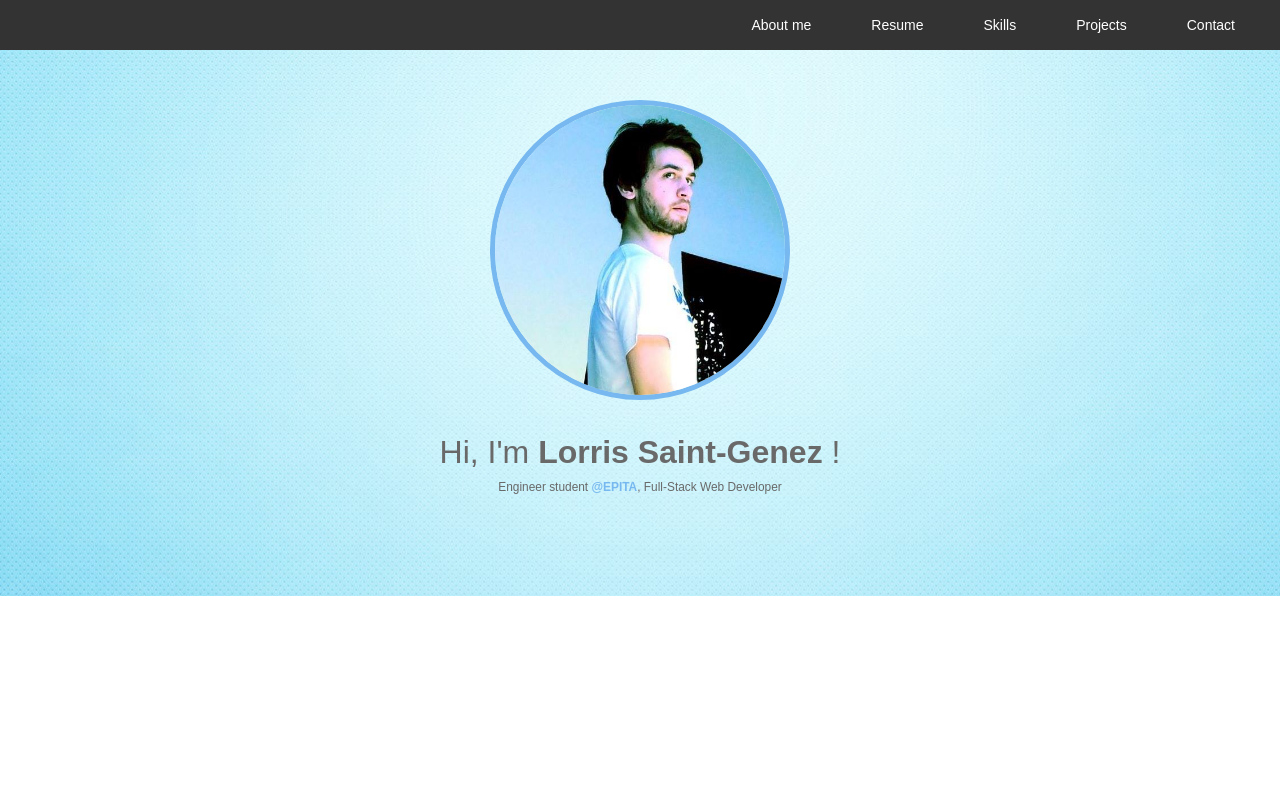
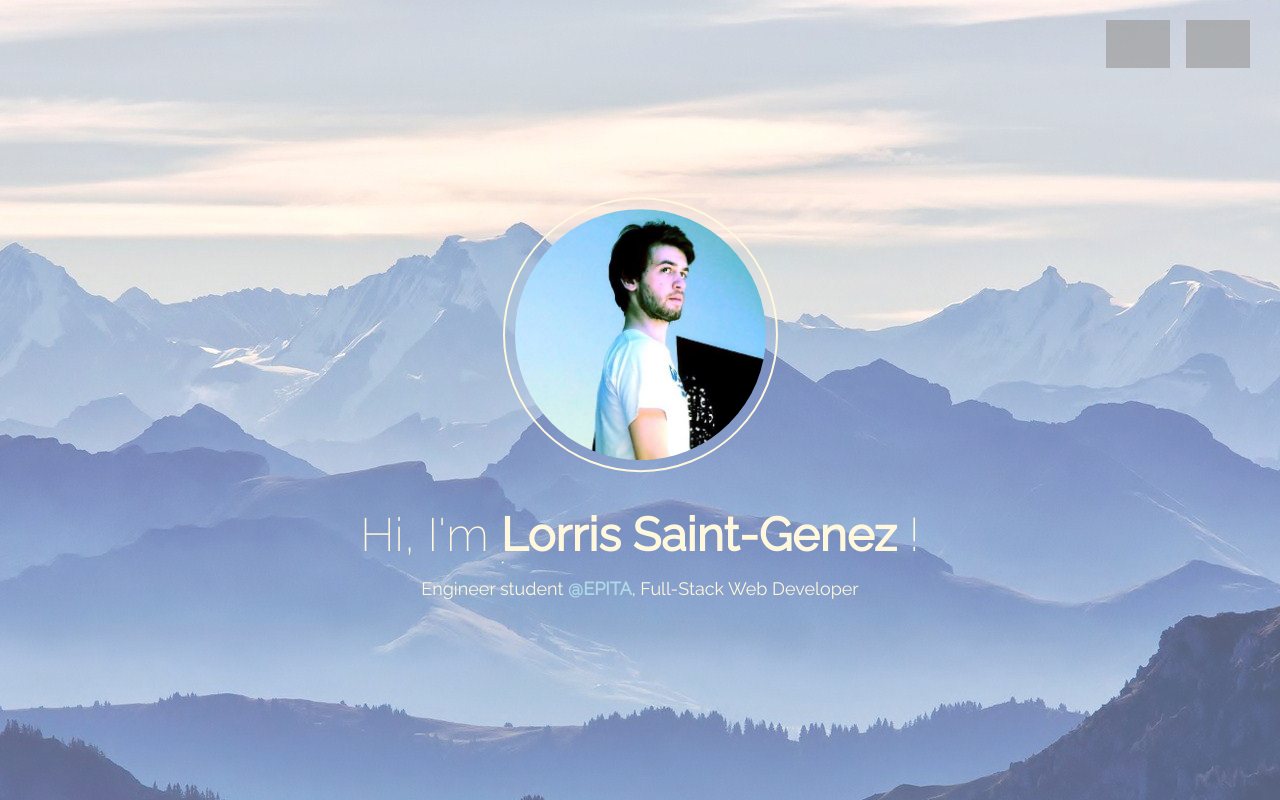
Before and after one commit to LorrisSaintGenez/website, a React (Create React App) app: page / in a window 1280 px wide. Built offline with nearby package versions, Linux system fonts and the light colour scheme; grey boxes are pictures that could not be loaded.

Commit message:
[Home] Add background, links, fonts

```diff
--- a/public/index.html
+++ b/public/index.html
@@ -10,7 +10,7 @@
     -->
     <link rel="stylesheet" href="https://maxcdn.bootstrapcdn.com/bootstrap/latest/css/bootstrap.min.css">
     <link rel="stylesheet" href="https://maxcdn.bootstrapcdn.com/bootstrap/latest/css/bootstrap-theme.min.css">
-
+    <link href="https://fonts.googleapis.com/css?family=Raleway:200,300,400" rel="stylesheet">
     <link rel="manifest" href="%PUBLIC_URL%/manifest.json">
     <link rel="shortcut icon" href="%PUBLIC_URL%/favicon.ico">
     <!--
--- a/src/App.css
+++ b/src/App.css
@@ -15,3 +15,54 @@
   from { transform: rotate(0deg); }
   to { transform: rotate(360deg); }
 }
+
+.background-image {
+  position: fixed;
+  top: 0;
+  left: 0;
+  right: 0;
+  z-index: 0;
+
+  display: block;
+  background: url("./background.jpg") center;
+  height: 100vh;
+  filter: opacity(66%);
+}
+
+.linkedin {
+  position: fixed;
+  top: 20px;
+  right: 30px;
+  width: 64px;
+  z-index: 99999;
+  filter: opacity(70%);
+}
+
+.github {
+  position: fixed;
+  top: 20px;
+  right: 110px;
+  width: 64px;
+  z-index: 99999;
+  filter: opacity(70%);
+}
+
+@media (max-width: 767px) {
+  .linkedin {
+    position: fixed;
+    top: 10px;
+    right: 10px;
+    width: 40px;
+    z-index: 99999;
+    filter: opacity(70%);
+  }
+
+  .github {
+    position: fixed;
+    top: 10px;
+    right: 60px;
+    width: 40px;
+    z-index: 99999;
+    filter: opacity(70%);
+  }
+}
--- a/src/App.js
+++ b/src/App.js
@@ -1,7 +1,9 @@
 import React, { Component } from 'react';
 
-import Header from './header/header.js';
 import About from './about/about.js';
+
+import Linkedin from './linkedin.png';
+import Github from './github.png';
 
 import './App.css';
 
@@ -9,7 +11,13 @@ class App extends Component {
   render() {
     return (
       <div className="App">
-        <Header/>
+        <div className="background-image" />
+        <a href="https://www.linkedin.com/in/lorris-saint-genez/">
+          <img src={Linkedin} className="linkedin"  />
+        </a>
+        <a href="https://github.com/LorrisSaintGenez">
+          <img src={Github} className="github "/>
+        </a>
         <About/>
       </div>
     );
--- a/src/about/about.css
+++ b/src/about/about.css
@@ -1,11 +1,18 @@
 .App-about {
     padding: 100px 0;
-    background: url("../background.jpg") top;
-    color: dimgrey;
+    color: cornsilk;
+    height: 100vh;
+    font-family: Raleway, sans-serif;
+}
+
+.container {
+    margin-top: 25vh;
+    transform: translateY(-25%);
 }
 
 .hidiho {
-    font-size: xx-large;
+    font-size: 35pt;
+    font-weight: 200;
     margin-top: 30px;
 }
 
@@ -31,14 +38,15 @@
 }
 
 .profile-picture {
-    width: 300px;
-    border: 5px solid #76b8ef;
+    width: 275px;
+    padding: 10px;
+    border: 2px solid cornsilk;
 }
 
 @media (max-width: 767px) {
     .profile-picture {
         width: 150px;
-        border: 5px solid #76b8ef;
+        border: 2px solid cornsilk;
     }
 }
 
@@ -47,7 +55,7 @@ small {
 }
 
 a {
-    color: #76b8ef;
+    color: lightblue;
 }
 
 .description {
--- a/src/about/about.js
+++ b/src/about/about.js
@@ -11,7 +11,7 @@ class About extends Component {
             <div className="col-xs-12">
               <img src={Lorris} className="img-circle profile-picture" />
               <div className="hidiho">Hi, I'm <b>Lorris Saint-Genez</b> !</div>
-              <small>Engineer student <b><a href="http://www.epita.fr/"> @EPITA</a></b>, Full-Stack Web Developer</small>
+              <h4>Engineer student <b><a href="http://www.epita.fr/"> @EPITA</a></b>, Full-Stack Web Developer</h4>
             </div>
           </div>
         </div>
--- a/src/header/header.css
+++ /dev/null
@@ -1,43 +0,0 @@
-.navbar {
-    color: white;
-    display: flex;
-    align-items: center;
-}
-
-@media (min-width: 768px) {
-    .navbar .navbar-nav {
-        display: inline-block;
-        float: none;
-        vertical-align: top;
-    }
-
-    .navbar .nav {
-        text-align: center;
-        float: right;
-    }
-
-    li {
-        margin: 0 30px;
-    }
-}
-
-@media (max-width: 767px) {
-
-    li {
-        font-size: large;
-        margin-bottom: 10px;
-    }
-
-    li:hover {
-        background-color: #444;
-    }
-}
-
-.navbarColor {
-   background: #333;
-    border: transparent;
-}
-
-.container {
-    width: 100%;
-}
--- a/src/header/header.js
+++ /dev/null
@@ -1,32 +0,0 @@
-import React, { Component } from 'react';
-import './header.css';
-
-class Header extends Component {
-  render() {
-    return (
-      <nav className="navbar navbar-inverse navbar-fixed-top navbarColor">
-        <div className="container">
-          <div className="navbar-header">
-            <button type="button" className="navbar-toggle collapsed" data-toggle="collapse" data-target="#navbar" aria-expanded="false" aria-controls="navbar">
-              <span className="sr-only">Toggle navigation</span>
-              <span className="icon-bar" />
-              <span className="icon-bar" />
-              <span className="icon-bar" />
-            </button>
-          </div>
-          <div id="navbar" className="collapse navbar-collapse">
-            <ul className="nav navbar-nav">
-              <li>About me</li>
-              <li>Resume</li>
-              <li>Skills</li>
-              <li>Projects</li>
-              <li>Contact</li>
-            </ul>
-          </div>
-        </div>
-      </nav>
-    );
-  }
-}
-
-export default Header;
```
Also changed, not shown: src/background.jpg, 1 other file (tests, documents, lock files or other folders).
